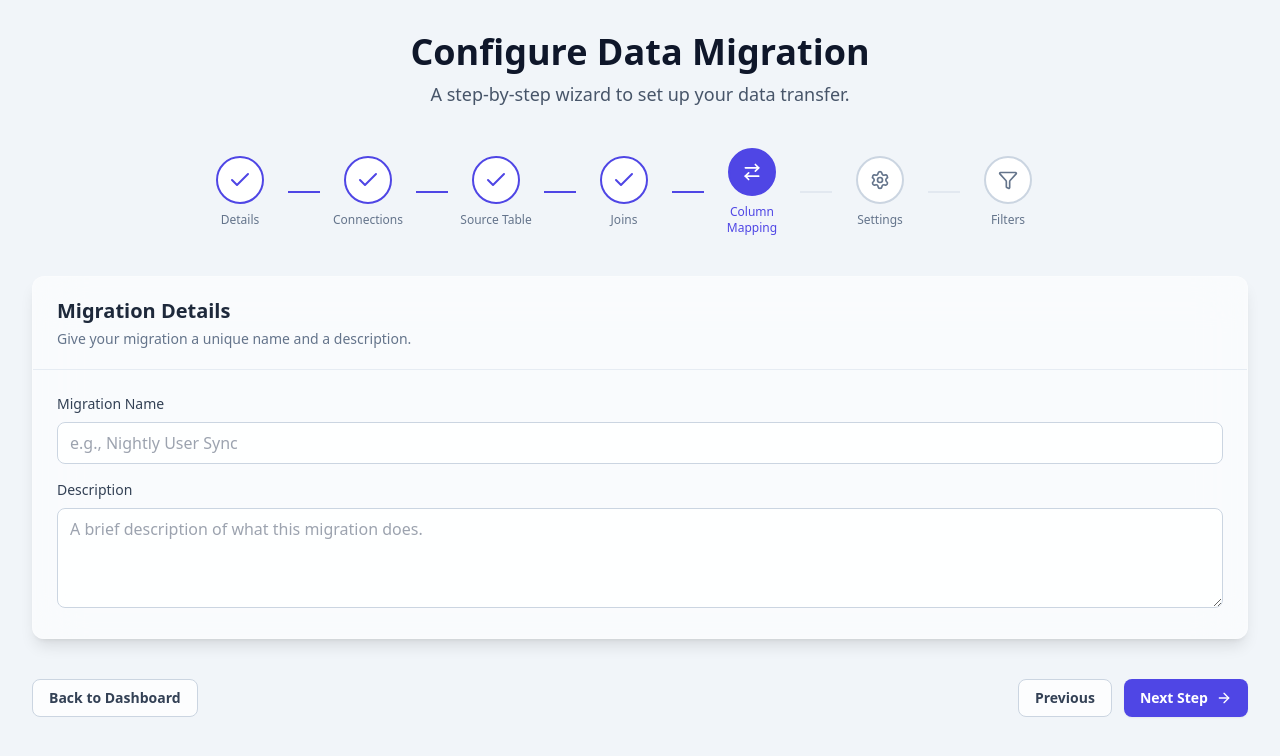
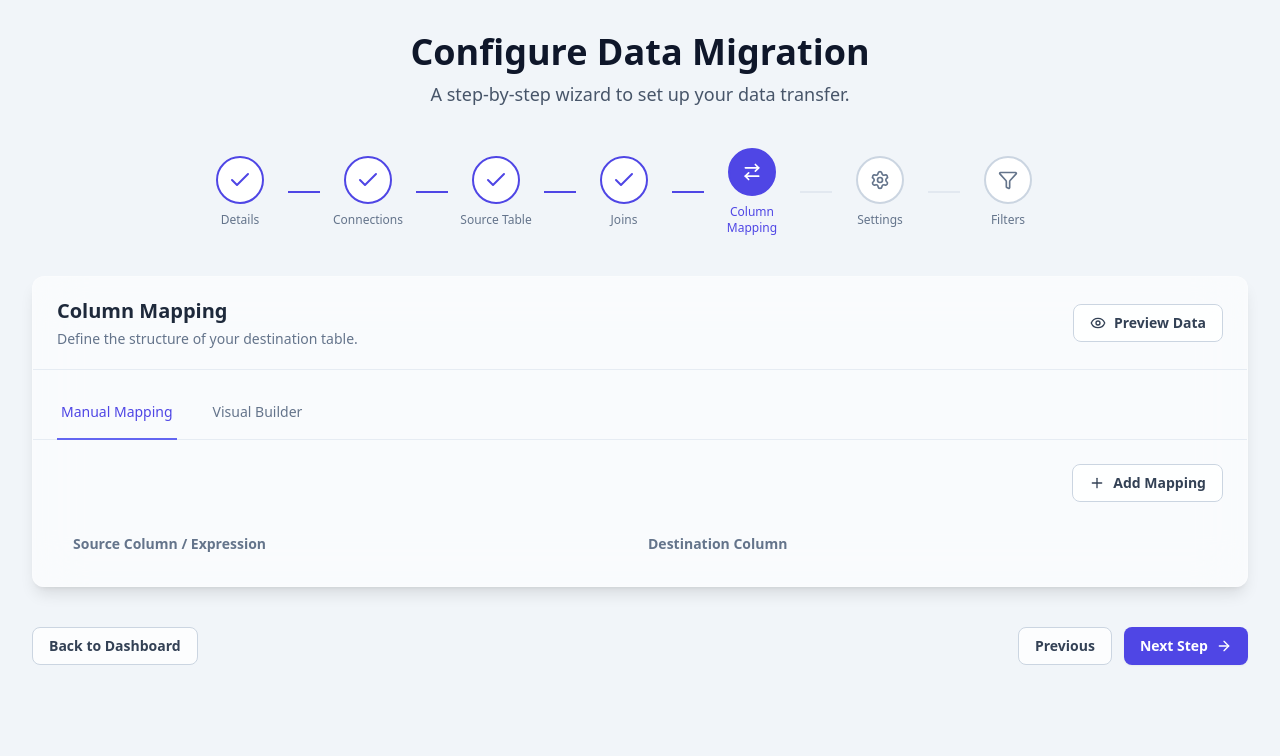
Before and after one commit to stanstork/stratum-ui, a React (Create React App) app: page /wizard in a window 1280 px wide. Both pictures are taken after a click on the button "Column Mapping". Shown: the top 756 px of the page. Built offline with nearby package versions, Linux system fonts and the light colour scheme.

Commit message:
column mapping placeholder

```diff
--- /dev/null
+++ b/src/components/wizard_step/AllAvailableTablesProvider.tsx
@@ -0,0 +1,47 @@
+import { useMemo } from 'react';
+import { MigrateItem } from '../../types/MigrationConfig';
+import { TableMetadata } from '../../types/Metadata';
+
+interface AllAvailableTablesProviderProps {
+    migrateItem: MigrateItem | null;
+    metadata: Record<string, TableMetadata> | null;
+    children: (tables: TableMetadata[]) => React.ReactNode;
+}
+
+const AllAvailableTablesProvider = ({
+    migrateItem,
+    metadata,
+    children,
+}: AllAvailableTablesProviderProps) => {
+    const allAvailableTables = useMemo<TableMetadata[]>(() => {
+        // Return an empty array if essential data is missing.
+        if (!migrateItem || !metadata) {
+            return [];
+        }
+
+        const resultMap = new Map<string, TableMetadata>();
+
+        // Get the primary source table.
+        const sourceTableName = migrateItem.source.names[0];
+        if (sourceTableName && metadata[sourceTableName]) {
+            resultMap.set(sourceTableName, metadata[sourceTableName]);
+        }
+
+        // Get all tables from the joins.
+        if (migrateItem.load?.entities) {
+            for (const joinedTableName of migrateItem.load.entities) {
+                if (joinedTableName && metadata[joinedTableName]) {
+                    resultMap.set(joinedTableName, metadata[joinedTableName]);
+                }
+            }
+        }
+
+        // Return a unique list of table metadata objects.
+        return Array.from(resultMap.values());
+    }, [migrateItem, metadata]); // Dependencies are now the actual props.
+
+    // Call the children function with the calculated list of tables.
+    return <>{children(allAvailableTables)}</>;
+};
+
+export default AllAvailableTablesProvider;
--- a/src/components/wizard_step/Step4_Joins.tsx
+++ b/src/components/wizard_step/Step4_Joins.tsx
@@ -11,7 +11,7 @@ import JoinItem from "../JoinItem";
 type Step4JoinsProps = {
     config: MigrationConfig;
     migrateItem: MigrateItem;
-    metadata: Record<string, TableMetadata> | null; // Receive metadata as a prop
+    metadata: Record<string, TableMetadata> | null;
     setConfig: React.Dispatch<React.SetStateAction<MigrationConfig>>;
 };
 
--- /dev/null
+++ b/src/components/wizard_step/Step5_ColumnMapping.tsx
@@ -0,0 +1,126 @@
+import { useState } from "react";
+import { TableMetadata } from "../../types/Metadata";
+import { MigrateItem, MigrationConfig } from "../../types/MigrationConfig";
+import AllAvailableTablesProvider from "./AllAvailableTablesProvider";
+import Card from "../common/v2/Card";
+import CardHeader from "../common/v2/CardHeader";
+import Button from "../common/v2/Button";
+import { ArrowRight, Eye, GitFork, Loader, Plus, X } from "lucide-react";
+import ColumnSelector from "../common/v2/ColumnSelector";
+import Input from "../common/Input";
+
+type Step5_ColumnMappingProps = {
+    config: MigrationConfig;
+    migrateItem: MigrateItem;
+    metadata: Record<string, TableMetadata> | null;
+    setConfig: React.Dispatch<React.SetStateAction<MigrationConfig>>;
+};
+
+const Step5_ColumnMapping = ({ config, migrateItem, metadata, setConfig }: Step5_ColumnMappingProps) => {
+    const { mappings } = migrateItem.map || { mappings: [] };
+    const [previewData, setPreviewData] = useState(null);
+    const [isLoadingPreview, setIsLoadingPreview] = useState(false);
+    const [activeTab, setActiveTab] = useState('manual');
+
+    function updateSource(id: any, arg1: string, val: string): void {
+        throw new Error("Function not implemented.");
+    }
+
+    function removeMapping(id: any): void {
+        throw new Error("Function not implemented.");
+    }
+
+    function updateMapping(id: any, arg1: string, value: string): void {
+        throw new Error("Function not implemented.");
+    }
+
+    return (
+        <AllAvailableTablesProvider migrateItem={migrateItem} metadata={metadata}>
+            {(allAvailableTables) => (
+                <>
+                    <Card>
+                        <CardHeader
+                            title="Column Mapping"
+                            subtitle="Define the structure of your destination table."
+                            actions={
+                                <Button onClick={() => { }} variant="secondary" disabled={isLoadingPreview}>{isLoadingPreview ? <Loader size={16} className="animate-spin mr-2" /> : <Eye size={16} className="mr-2" />}Preview Data</Button>
+                            }
+                        />
+                        <div className="px-6 pt-4 border-b border-slate-200/80 dark:border-slate-700/80">
+                            <nav className="-mb-px flex space-x-8" aria-label="Tabs">
+                                <button
+                                    onClick={() => setActiveTab('manual')}
+                                    className={`flex items-center gap-2 whitespace-nowrap py-4 px-1 border-b-2 font-medium text-sm transition-colors ${activeTab === 'manual'
+                                        ? 'border-indigo-500 text-indigo-600 dark:text-indigo-400'
+                                        : 'border-transparent text-slate-500 hover:text-slate-700 hover:border-slate-300 dark:text-slate-400 dark:hover:text-slate-200 dark:hover:border-slate-600'
+                                        }`}
+                                >
+                                    Manual Mapping
+                                </button>
+                                <button
+                                    onClick={() => setActiveTab('visual')}
+                                    className={`flex items-center gap-2 whitespace-nowrap py-4 px-1 border-b-2 font-medium text-sm transition-colors ${activeTab === 'visual'
+                                        ? 'border-indigo-500 text-indigo-600 dark:text-indigo-400'
+                                        : 'border-transparent text-slate-500 hover:text-slate-700 hover:border-slate-300 dark:text-slate-400 dark:hover:text-slate-200 dark:hover:border-slate-600'
+                                        }`}
+                                >
+                                    Visual Builder
+                                </button>
+                            </nav>
+                        </div>
+
+                        {activeTab === 'manual' && (
+                            <div className="p-6">
+                                <div className="flex justify-end mb-6">
+                                    <Button onClick={() => { }} variant="secondary"><Plus size={16} className="mr-2" /> Add Mapping</Button>
+                                </div>
+                                <div className="space-y-2">
+                                    <div className="grid grid-cols-12 gap-4 px-4 py-2 text-sm font-semibold text-slate-500 dark:text-slate-400">
+                                        <div className="col-span-5">Source Column / Expression</div>
+                                        <div className="col-span-1 text-center"></div>
+                                        <div className="col-span-5">Destination Column</div>
+                                        <div className="col-span-1"></div>
+                                    </div>
+                                    {mappings.map((map, index) => <div key={index} className={`grid grid-cols-12 gap-4 items-center p-4 rounded-lg ${index % 2 === 0 ? 'bg-slate-50/80 dark:bg-slate-700/50' : 'bg-white/80 dark:bg-slate-800/40'}`}>
+                                        <div className="col-span-5">
+                                            <ColumnSelector allTables={allAvailableTables} selectedTable={''} selectedColumn={''} onTableChange={(val) =>
+                                                updateSource(index, 'table', val)} onColumnChange={(val) => updateSource(index, 'column', val)} />
+                                        </div>
+                                        <div className="col-span-1 text-center text-slate-400 dark:text-slate-500">
+                                            <ArrowRight size={20} />
+                                        </div>
+                                        <div className="col-span-5"><Input value={''} onChange={e => updateMapping(index, 'destination', e.target.value)} placeholder="Destination column name" /></div>
+                                        <div className="col-span-1 text-right">
+                                            <button onClick={() =>
+                                                removeMapping(index)} className="text-slate-400 hover:text-red-600 dark:hover:text-red-400">
+                                                <X size={18} />
+                                            </button>
+                                        </div>
+                                    </div>
+                                    )}
+                                </div>
+
+                            </div>
+                        )}
+                        {activeTab === 'visual' && (
+                            <div className="p-6 flex items-center justify-center min-h-[400px]">
+                                <div className="text-center">
+                                    <div className="mx-auto bg-indigo-100 dark:bg-indigo-500/20 text-indigo-600 dark:text-indigo-300 p-4 rounded-full w-fit mb-4">
+                                        <GitFork size={48} />
+                                    </div>
+                                    <h2 className="text-2xl font-bold text-slate-800 dark:text-slate-100">Visual Builder Coming Soon!</h2>
+                                    <p className="mt-2 text-slate-600 dark:text-slate-400">
+                                        An interactive, node-based interface to build your transformations is on the way.
+                                    </p>
+                                </div>
+                            </div>
+                        )}
+                    </Card>
+                </>
+            )}
+        </AllAvailableTablesProvider>
+    );
+
+}
+
+export default Step5_ColumnMapping;
--- a/src/pages/MigrationWizard.tsx
+++ b/src/pages/MigrationWizard.tsx
@@ -8,6 +8,7 @@ import Step3_SelectTable from "../components/wizard_step/Step3_SelectTable";
 import { TableMetadata } from "../types/Metadata";
 import apiClient from "../services/apiClient";
 import Step4_Joins from "../components/wizard_step/Step4_Joins";
+import Step5_ColumnMapping from "../components/wizard_step/Step5_ColumnMapping";
 
 type MigrationWizardProps = {
     onBack: () => void;
@@ -72,7 +73,7 @@ const MigrationWizard = ({ onBack, onComplete }: MigrationWizardProps) => {
             case 2: return <Step2_Connections config={config} setConfig={setConfig} />;
             case 3: return <Step3_SelectTable config={config} setConfig={setConfig} migrateItem={config.migration.migrateItems[0]} metadata={metadata} />;
             case 4: return <Step4_Joins config={config} setConfig={setConfig} metadata={metadata} migrateItem={config.migration.migrateItems[0]} />;
-            // case 5: return <Step5_ColumnMapping config={config} setConfig={setConfig} />;
+            case 5: return <Step5_ColumnMapping config={config} setConfig={setConfig} metadata={metadata} migrateItem={config.migration.migrateItems[0]} />;
             // case 6: return <Step6_Settings config={config} setConfig={setConfig} />;
             // case 7: return <Step7_Filters config={config} setConfig={setConfig} />;
             default: return <Step1_Details config={config} setConfig={setConfig} />;
```
